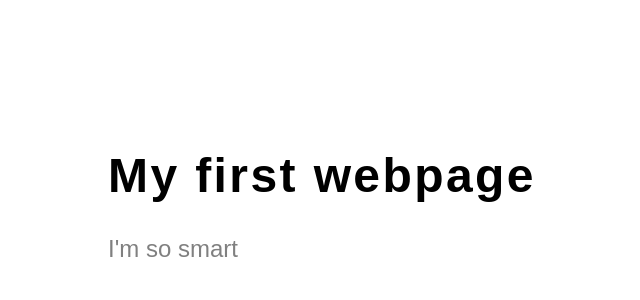
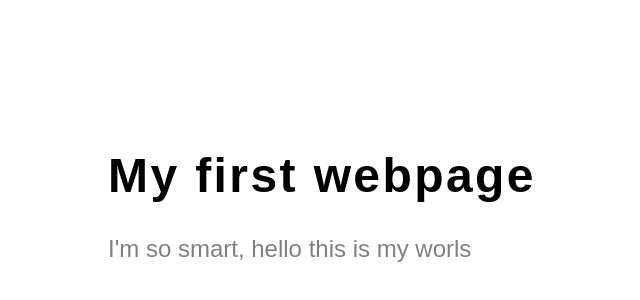
Before and after one commit to FedeGambe/athron, a plain HTML site: page index.html in a window 1280 px wide. Shown: the part 108-408 px from the top of the page, without its empty margins (148-788 px from the left). Drawn offline with Linux system fonts and the light colour scheme.

Commit message:
Update index.html
pivo

```diff
--- a/index.html
+++ b/index.html
@@ -10,6 +10,6 @@
   </head>
   <body>
     <h1>My first webpage</h1>
-    <p>I'm so smart</p>
+    <p>I'm so smart, hello this is my worls</p>
   </body>
 </html>
```
